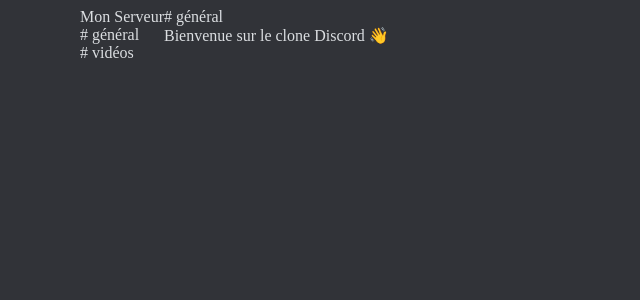
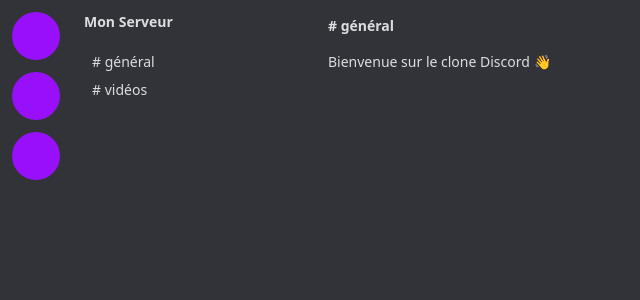
Before and after one commit to dbs94150-alt/discord-clone, a React (Vite) app: page / in a window 1280 px wide. Shown: the top 300 px of the page, without its empty margins (0-640 px from the left). Built offline with nearby package versions, Linux system fonts and the light colour scheme.

Commit message:
Replace Tailwind directives with import statement

```diff
--- a/src/index.css
+++ b/src/index.css
@@ -1,8 +1,7 @@
-@tailwind base;
-@tailwind components;
-@tailwind utilities;
+@import "tailwindcss";
 
 body {
   background-color: #313338;
   color: #dbdee1;
+  margin: 0;
 }
```
